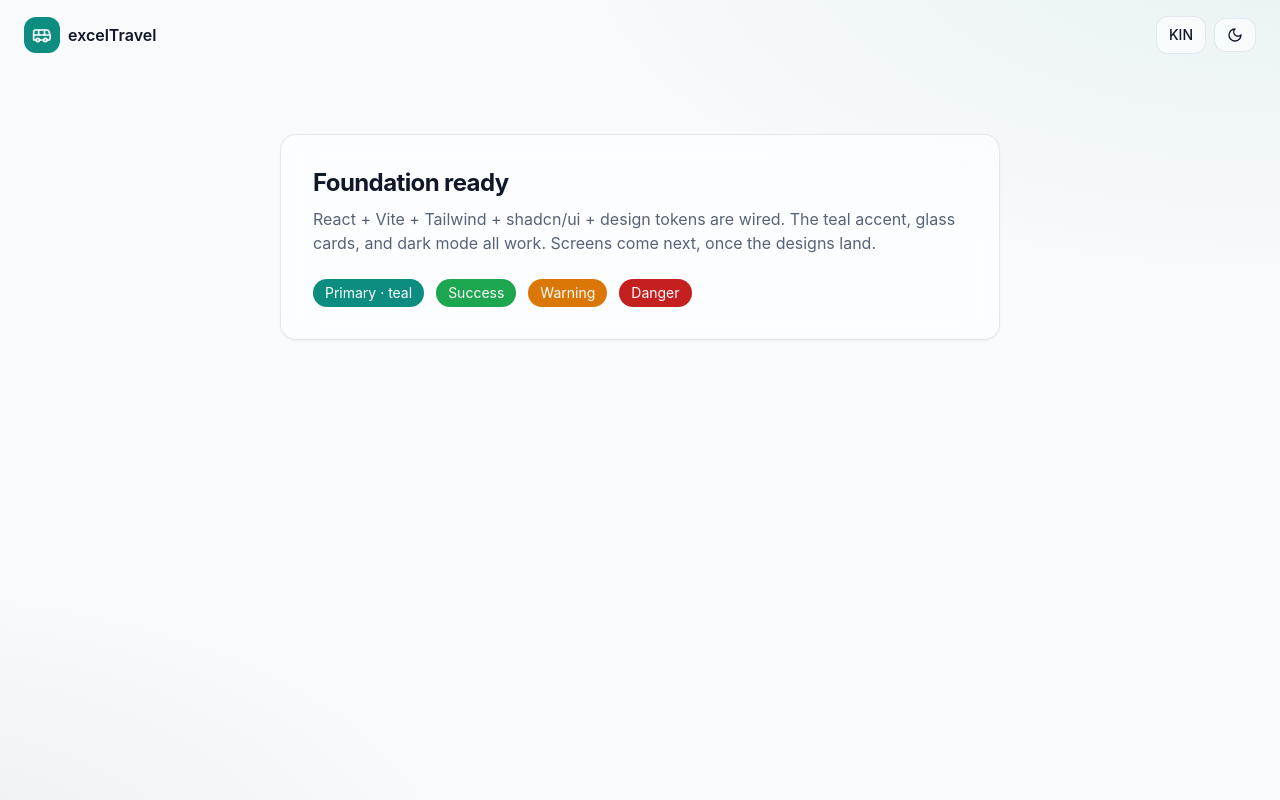
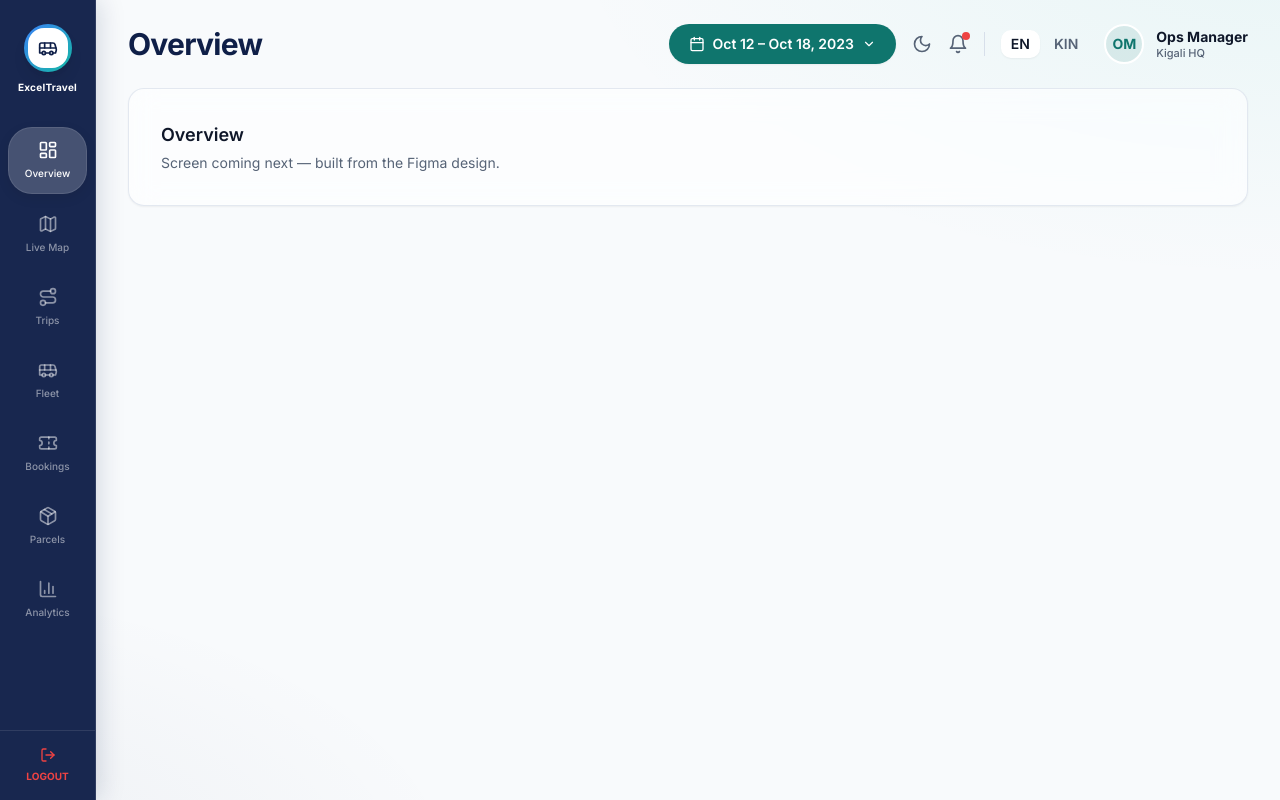
Before and after one commit to excelTravel/excelTravel_frontend, a React (Vite) app: page / in a window 1280 px wide. Built offline with nearby package versions, Linux system fonts and the light colour scheme; no server answers.

Commit message:
Add app shell (sidebar + header) from Figma; lock palette

```diff
--- a/package.json
+++ b/package.json
@@ -19,6 +19,7 @@
   },
   "dependencies": {
     "@clerk/clerk-react": "^5.15.0",
+    "@fontsource-variable/inter": "^5.2.8",
     "@hookform/resolvers": "^3.9.1",
     "@tanstack/react-query": "^5.59.16",
     "class-variance-authority": "^0.7.0",
--- a/src/App.tsx
+++ b/src/App.tsx
@@ -1,47 +1,21 @@
-import { useTranslation } from 'react-i18next';
-import { Bus, Moon, Sun } from 'lucide-react';
-import { useTheme } from './store/theme';
+import { Routes, Route } from 'react-router-dom';
+import { AppShell } from './app/shell/AppShell';
+import { PlaceholderPage } from './app/pages/PlaceholderPage';
 
-// Placeholder shell that proves the token system (teal accent, glass, dark mode, i18n) works.
-// Real screens replace this once the designs land.
+// Ops-manager routes under the app shell. Screens are filled in one by one from the Figma designs.
 export function App() {
-  const { theme, toggle } = useTheme();
-  const { t, i18n } = useTranslation();
-
   return (
-    <div className="app-gradient min-h-dvh">
-      <header className="flex items-center justify-between px-6 py-4">
-        <div className="flex items-center gap-2 font-semibold">
-          <span className="grid h-9 w-9 place-items-center rounded-xl bg-primary text-primary-foreground">
-            <Bus className="h-5 w-5" />
-          </span>
-          {t('app.name')}
-        </div>
-        <div className="flex items-center gap-2">
-          <button
-            onClick={() => i18n.changeLanguage(i18n.language === 'kin' ? 'en' : 'kin')}
-            className="glass rounded-lg px-3 py-2 text-sm font-medium"
-          >
-            {i18n.language === 'kin' ? 'EN' : 'KIN'}
-          </button>
-          <button onClick={toggle} className="glass rounded-lg px-3 py-2" aria-label={t('common.toggleTheme')}>
-            {theme === 'dark' ? <Sun className="h-4 w-4" /> : <Moon className="h-4 w-4" />}
-          </button>
-        </div>
-      </header>
-
-      <main className="mx-auto max-w-3xl px-6 py-16">
-        <div className="glass rounded-2xl p-8 shadow-sm">
-          <h1 className="text-2xl font-bold tracking-tight">{t('foundation.title')}</h1>
-          <p className="mt-2 text-muted-foreground">{t('foundation.body')}</p>
-          <div className="mt-6 flex flex-wrap gap-3">
-            <span className="rounded-full bg-primary px-3 py-1 text-sm text-primary-foreground">Primary · teal</span>
-            <span className="rounded-full bg-success px-3 py-1 text-sm text-white">Success</span>
-            <span className="rounded-full bg-warning px-3 py-1 text-sm text-white">Warning</span>
-            <span className="rounded-full bg-destructive px-3 py-1 text-sm text-destructive-foreground">Danger</span>
-          </div>
-        </div>
-      </main>
-    </div>
+    <Routes>
+      <Route element={<AppShell />}>
+        <Route path="/" element={<PlaceholderPage title="Overview" />} />
+        <Route path="/map" element={<PlaceholderPage title="Live Map" />} />
+        <Route path="/trips" element={<PlaceholderPage title="Trips" />} />
+        <Route path="/fleet" element={<PlaceholderPage title="Fleet" />} />
+        <Route path="/bookings" element={<PlaceholderPage title="Bookings" />} />
+        <Route path="/parcels" element={<PlaceholderPage title="Parcels" />} />
+        <Route path="/analytics" element={<PlaceholderPage title="Analytics" />} />
+        <Route path="*" element={<PlaceholderPage title="Not found" />} />
+      </Route>
+    </Routes>
   );
 }
--- /dev/null
+++ b/src/app/pages/PlaceholderPage.tsx
@@ -0,0 +1,9 @@
+// Temporary page shown until each screen is built from its Figma design.
+export function PlaceholderPage({ title }: { title: string }) {
+  return (
+    <div className="glass rounded-2xl p-8 shadow-sm">
+      <h2 className="text-lg font-semibold">{title}</h2>
+      <p className="mt-1 text-sm text-muted-foreground">Screen coming next — built from the Figma design.</p>
+    </div>
+  );
+}
--- /dev/null
+++ b/src/app/shell/AppShell.tsx
@@ -0,0 +1,18 @@
+import { Outlet } from 'react-router-dom';
+import { Sidebar } from './Sidebar';
+import { Header } from './Header';
+
+// App layout: slim sidebar + top bar over the glass gradient ground; routed pages render in the outlet.
+export function AppShell() {
+  return (
+    <div className="app-gradient min-h-dvh">
+      <Sidebar />
+      <div className="pl-24">
+        <Header />
+        <main className="px-8 pb-10">
+          <Outlet />
+        </main>
+      </div>
+    </div>
+  );
+}
--- /dev/null
+++ b/src/app/shell/Header.tsx
@@ -0,0 +1,87 @@
+import { useLocation } from 'react-router-dom';
+import { useTranslation } from 'react-i18next';
+import { Bell, Calendar, ChevronDown, Moon, Sun } from 'lucide-react';
+import { useTheme } from '@/store/theme';
+import { cn } from '@/lib/utils';
+import { opsNav } from './nav';
+
+// Derive the page title from the active route (the design's big navy heading).
+function usePageTitle(): string {
+  const { pathname } = useLocation();
+  const match = opsNav.find((n) => (n.to === '/' ? pathname === '/' : pathname.startsWith(n.to)));
+  return match?.label ?? 'excelTravel';
+}
+
+// 88px top bar: page title · date range · theme · notifications · EN/KIN · profile (from the Figma design).
+export function Header() {
+  const title = usePageTitle();
+  const { theme, toggle } = useTheme();
+  const { i18n } = useTranslation();
+  const lang = i18n.language === 'kin' ? 'kin' : 'en';
+
+  return (
+    <header className="sticky top-0 z-20 flex h-[88px] items-center justify-between gap-4 px-8">
+      <h1 className="text-3xl font-bold tracking-tight text-[hsl(var(--navy))] dark:text-foreground">{title}</h1>
+
+      <div className="flex items-center gap-4">
+        {/* Date range — placeholder trigger; wired to a real range picker when Analytics lands.
+            Deep-teal (not the mint #1FD59F) so the white label is readable (contrast fix). */}
+        <button
+          type="button"
+          className="flex items-center gap-2 rounded-full bg-primary px-5 py-2.5 text-sm font-semibold text-primary-foreground shadow-sm transition-transform active:scale-[0.98]"
+        >
+          <Calendar className="size-4" aria-hidden />
+          Oct 12 – Oct 18, 2023
+          <ChevronDown className="size-3.5" aria-hidden />
+        </button>
+
+        <button
+          type="button"
+          onClick={toggle}
+          aria-label="Toggle theme"
+          className="text-muted-foreground transition-colors hover:text-foreground"
+        >
+          {theme === 'dark' ? <Sun className="size-5" /> : <Moon className="size-5" />}
+        </button>
+
+        <button
+          type="button"
+          aria-label="Notifications"
+          className="relative text-muted-foreground transition-colors hover:text-foreground"
+        >
+          <Bell className="size-5" />
+          <span className="absolute -right-0.5 -top-0.5 size-2 rounded-full bg-destructive" aria-hidden />
+        </button>
+
+        <div className="h-6 w-px bg-border" aria-hidden />
+
+        <div className="flex items-center gap-1" role="group" aria-label="Language">
+          {(['en', 'kin'] as const).map((l) => (
+            <button
+              key={l}
+              type="button"
+              onClick={() => void i18n.changeLanguage(l)}
+              aria-pressed={lang === l}
+              className={cn(
+                'rounded-md px-2.5 py-1 text-sm font-semibold transition-colors',
+                lang === l ? 'bg-card text-foreground shadow-sm' : 'text-muted-foreground hover:text-foreground',
+              )}
+            >
+              {l.toUpperCase()}
+            </button>
+          ))}
+        </div>
+
+        <div className="flex items-center gap-3">
+          <div className="grid size-10 place-items-center rounded-full border-2 border-card bg-primary/10 text-sm font-bold text-primary">
+            OM
+          </div>
+          <div className="leading-tight">
+            <div className="text-sm font-bold text-foreground">Ops Manager</div>
+            <div className="text-[11px] font-medium text-muted-foreground">Kigali HQ</div>
+          </div>
+        </div>
+      </div>
+    </header>
+  );
+}
--- /dev/null
+++ b/src/app/shell/Sidebar.tsx
@@ -0,0 +1,58 @@
+import { NavLink } from 'react-router-dom';
+import { Bus, LogOut } from 'lucide-react';
+import { cn } from '@/lib/utils';
+import { opsNav } from './nav';
+
+// Slim 96px navy glass rail (from the Figma design): logo badge, stacked icon+label nav with a frosted
+// active state, red logout pinned to the bottom.
+export function Sidebar() {
+  return (
+    <aside
+      aria-label="Primary navigation"
+      className="fixed inset-y-0 left-0 z-30 flex w-24 flex-col border-r border-white/10 bg-[hsl(var(--navy)/0.96)] shadow-[4px_0_24px_rgba(15,33,74,0.15)] backdrop-blur-md"
+    >
+      {/* Logo */}
+      <div className="flex flex-col items-center gap-2 py-6">
+        <div className="grid size-12 place-items-center rounded-3xl bg-gradient-to-br from-blue-500 to-teal shadow-lg">
+          <div className="grid size-10 place-items-center rounded-2xl bg-white">
+            <Bus className="size-5 text-[hsl(var(--navy))]" />
+          </div>
+        </div>
+        <span className="text-[10px] font-bold tracking-wide text-white">ExcelTravel</span>
+      </div>
+
+      {/* Nav */}
+      <nav className="flex-1 space-y-2 overflow-y-auto px-2 py-2">
+        {opsNav.map(({ to, label, icon: Icon }) => (
+          <NavLink
+            key={to}
+            to={to}
+            end={to === '/'}
+            className={({ isActive }) =>
+              cn(
+                'flex flex-col items-center gap-1.5 rounded-3xl px-2 py-3 text-[10px] font-medium transition-colors',
+                isActive
+                  ? 'border border-white/10 bg-white/20 text-white shadow-[0_4px_12px_rgba(0,0,0,0.1)]'
+                  : 'text-white/50 hover:bg-white/10 hover:text-white/80',
+              )
+            }
+          >
+            <Icon className="size-5" aria-hidden />
+            {label}
+          </NavLink>
+        ))}
+      </nav>
+
+      {/* Logout */}
+      <div className="border-t border-white/10 py-4">
+        <button
+          type="button"
+          className="flex w-full flex-col items-center gap-1.5 text-[10px] font-bold text-destructive transition-opacity hover:opacity-80"
+        >
+          <LogOut className="size-4" aria-hidden />
+          LOGOUT
+        </button>
+      </div>
+    </aside>
+  );
+}
--- /dev/null
+++ b/src/app/shell/nav.ts
@@ -0,0 +1,18 @@
+import { LayoutDashboard, Map, Route, Bus, Ticket, Package, BarChart3, type LucideIcon } from 'lucide-react';
+
+export interface NavItem {
+  to: string;
+  label: string;
+  icon: LucideIcon;
+}
+
+// Ops-manager navigation (we start here). Role-based variants layer on later.
+export const opsNav: NavItem[] = [
+  { to: '/', label: 'Overview', icon: LayoutDashboard },
+  { to: '/map', label: 'Live Map', icon: Map },
+  { to: '/trips', label: 'Trips', icon: Route },
+  { to: '/fleet', label: 'Fleet', icon: Bus },
+  { to: '/bookings', label: 'Bookings', icon: Ticket },
+  { to: '/parcels', label: 'Parcels', icon: Package },
+  { to: '/analytics', label: 'Analytics', icon: BarChart3 },
+];
--- a/src/main.tsx
+++ b/src/main.tsx
@@ -4,6 +4,7 @@ import { ClerkProvider } from '@clerk/clerk-react';
 import { QueryClient, QueryClientProvider } from '@tanstack/react-query';
 import { BrowserRouter } from 'react-router-dom';
 import { config } from './lib/config';
+import '@fontsource-variable/inter';
 import './lib/i18n';
 import './styles/index.css';
 import { App } from './App';
--- a/src/styles/index.css
+++ b/src/styles/index.css
@@ -11,25 +11,25 @@
     --card-foreground: 222 47% 11%;
     --popover: 0 0% 100%;
     --popover-foreground: 222 47% 11%;
-    --primary: 174 84% 30%; /* teal — signature accent / primary action */
+    --primary: 175 77% 26%; /* deep teal #0F766E — teal buttons/actions, AA-safe with white text */
     --primary-foreground: 0 0% 100%;
     --secondary: 210 40% 96%;
-    --secondary-foreground: 222 47% 11%;
+    --secondary-foreground: 223 66% 17%;
     --muted: 210 40% 96%;
     --muted-foreground: 215 16% 40%; /* ≥4.5:1 on light surfaces */
-    --accent: 174 60% 92%;
-    --accent-foreground: 174 84% 20%;
-    --destructive: 0 72% 45%;
+    --accent: 173 66% 92%;
+    --accent-foreground: 175 77% 20%;
+    --destructive: 0 84% 60%; /* #EF4444 */
     --destructive-foreground: 0 0% 100%;
     --success: 142 71% 38%;
     --warning: 32 95% 44%;
     --border: 214 32% 88%;
     --input: 214 32% 88%;
-    --ring: 174 84% 30%;
+    --ring: 173 80% 40%;
     --radius: 0.75rem;
 
-    --navy: 222 47% 11%;
-    --teal: 174 84% 30%;
+    --navy: 223 66% 17%; /* #0F214A — sidebar / brand base */
+    --teal: 173 80% 40%; /* #14B8A6 — bright signature accent (highlights, indicators, charts) */
     --glass-bg: 0 0% 100%;
     --glass-opacity: 0.62;
     --glass-border: 214 32% 88%;
@@ -58,8 +58,8 @@
     --input: 217 33% 22%;
     --ring: 173 80% 42%;
 
-    --navy: 222 47% 5%;
-    --teal: 173 80% 42%;
+    --navy: 223 60% 10%; /* #0F214A family, deeper for dark */
+    --teal: 173 80% 44%;
     --glass-bg: 222 40% 12%;
     --glass-opacity: 0.5;
     --glass-border: 217 33% 22%;
@@ -71,7 +71,7 @@
     @apply border-border;
   }
   body {
-    @apply bg-background text-foreground antialiased;
+    @apply bg-background font-sans text-foreground antialiased;
     transition:
       background-color 0.2s ease,
       color 0.2s ease,
--- a/tailwind.config.ts
+++ b/tailwind.config.ts
@@ -32,7 +32,7 @@ export default {
         sm: 'calc(var(--radius) - 4px)',
       },
       fontFamily: {
-        sans: ['Inter', 'system-ui', 'sans-serif'],
+        sans: ['Inter Variable', 'Inter', 'system-ui', 'sans-serif'],
       },
     },
   },
```
Also changed, not shown: 1 other file (tests, documents, lock files or other folders).
